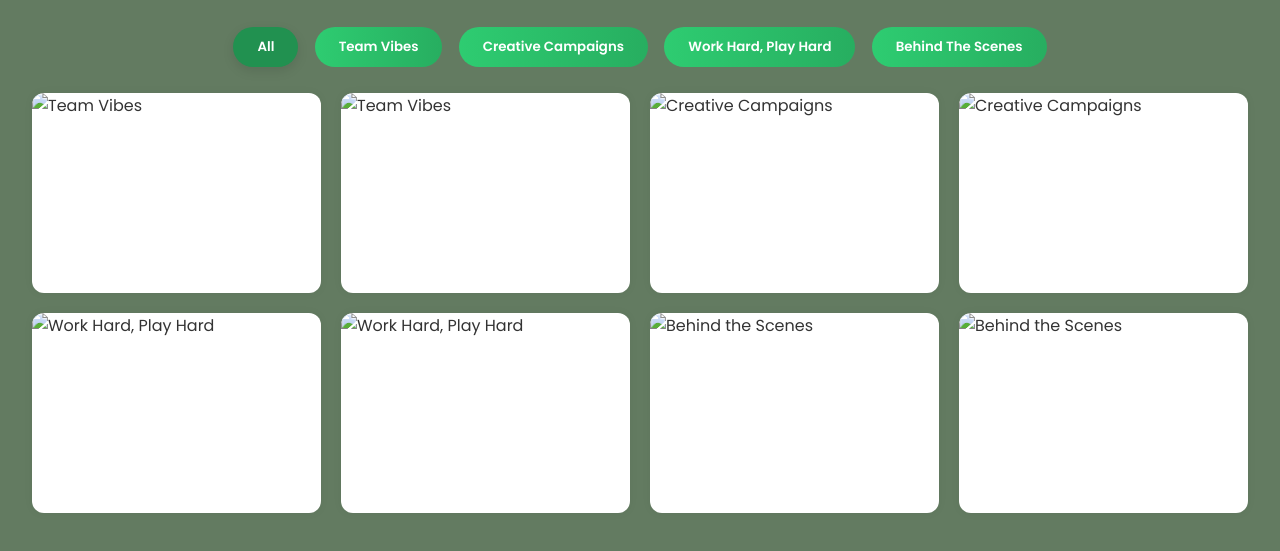
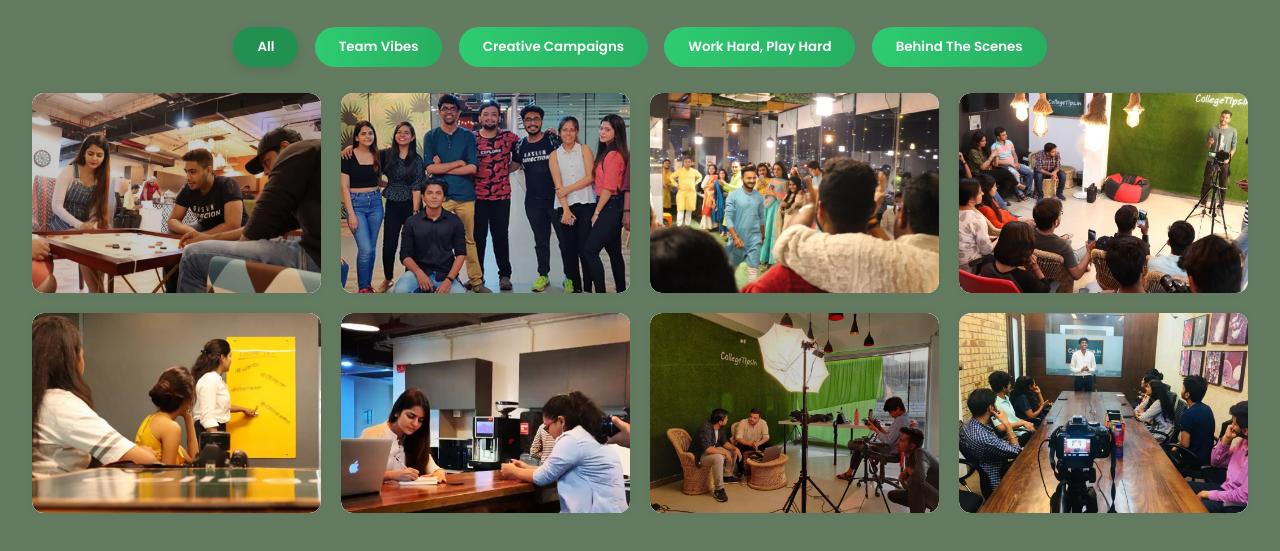
Before and after one commit to Gatik8205/PhotoGallery, a plain HTML site: page index.html in a window 1280 px wide. Shown: the part 95-646 px from the top of the page. Drawn offline with Linux system fonts and the light colour scheme.

Commit message:
Initial commit:updated image path

```diff
--- a/index.html
+++ b/index.html
@@ -21,41 +21,41 @@
   <div class="gallery">
     <!-- Team Vibes -->
     <div class="gallery_items team">
-      <img src="/CollegeTips/Photo_Gallery/Fun-vibes.png" alt="Team Vibes" onclick="openFullScreen(this)" />
+      <img src="Fun-vibes.png" alt="Team Vibes" onclick="openFullScreen(this)" />
       <div class="caption">Team Vibes</div>
     </div>
     <div class="gallery_items team">
-      <img src="/CollegeTips/Photo_Gallery/bts.png" alt="Team Vibes" onclick="openFullScreen(this)" />
+      <img src="fun2.webp" alt="Team Vibes" onclick="openFullScreen(this)" />
       <div class="caption">Team Vibes</div>
     </div>
 
     <!-- Creative Campaigns -->
     <div class="gallery_items campaigns">
-      <img src="/CollegeTips/Photo_Gallery/creative.png" alt="Creative Campaigns" onclick="openFullScreen(this)" />
+      <img src="creative.png" alt="Creative Campaigns" onclick="openFullScreen(this)" />
       <div class="caption">Creative Campaigns</div>
     </div>
     <div class="gallery_items campaigns">
-      <img src="/CollegeTips/Photo_Gallery/creative2.webp" alt="Creative Campaigns" onclick="openFullScreen(this)" />
+      <img src="creative2.webp" alt="Creative Campaigns" onclick="openFullScreen(this)" />
       <div class="caption">Creative Campaigns</div>
     </div>
 
     <!-- Work Hard, Play Hard -->
     <div class="gallery_items fun">
-      <img src="/CollegeTips/Photo_Gallery/work.png" alt="Work Hard, Play Hard" onclick="openFullScreen(this)" />
+      <img src="work.png" alt="Work Hard, Play Hard" onclick="openFullScreen(this)" />
       <div class="caption">Work Hard, Play Hard</div>
     </div>
     <div class="gallery_items fun">
-      <img src="/CollegeTips/Photo_Gallery/work2.webp" alt="Work Hard, Play Hard" onclick="openFullScreen(this)" />
+      <img src="work2.webp" alt="Work Hard, Play Hard" onclick="openFullScreen(this)" />
       <div class="caption">Work Hard, Play Hard</div>
     </div>
 
     <!-- Behind The Scenes -->
     <div class="gallery_items bts">
-      <img src="/CollegeTips/Photo_Gallery/bts.png" alt="Behind the Scenes" onclick="openFullScreen(this)" />
+      <img src="bts.png" alt="Behind the Scenes" onclick="openFullScreen(this)" />
       <div class="caption">Behind The Scenes</div>
     </div>
     <div class="gallery_items bts">
-      <img src="/CollegeTips/Photo_Gallery/btsii.webp" alt="Behind the Scenes" onclick="openFullScreen(this)" />
+      <img src="btsii.webp" alt="Behind the Scenes" onclick="openFullScreen(this)" />
       <div class="caption">Behind The Scenes</div>
     </div>
   </div>
```
